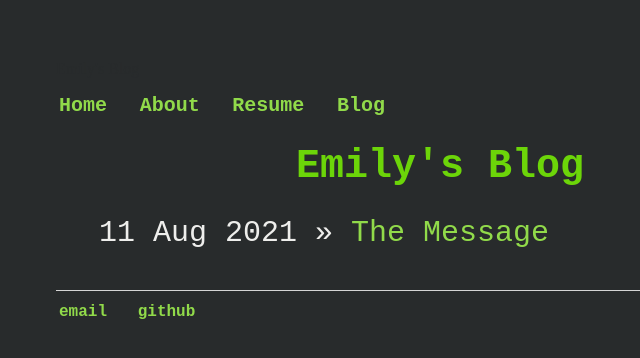
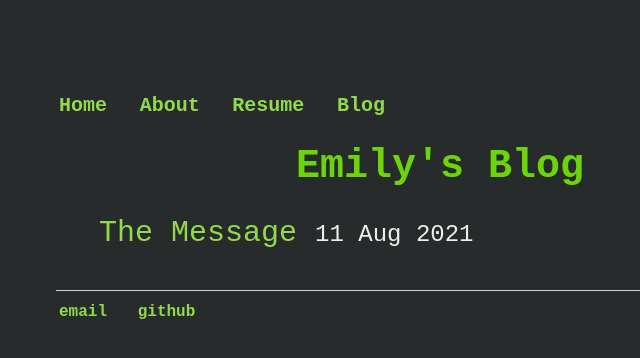
Before and after one commit to emilyjcosta5/emilyjcosta5.github.io, a Jekyll site: the page built from blog/index.html, in a window 1280 px wide. Shown: the top 358 px of the page, without its empty margins (200-840 px from the left). Built offline with Jekyll 4.4.1, drawn with Linux system fonts in a browser that asks for light colours.

Commit message:
changing format of blog

```diff
--- a/blog/index.html
+++ b/blog/index.html
@@ -6,6 +6,6 @@ title: Emily's Blog
 	<ul class="posts">
 
 	  {% for post in site.posts %}
-	    <li><span>{{ post.date | date_to_string }}</span> » <a href="{{ post.url }}" title="{{ post.title }}">{{ post.title }}</a></li>
+	  <li><a href="{{ post.url }}" title="{{ post.title }}">{{ post.title }}</a> <span style="font-size: .8em">{{ post.date | date_to_string }}</span></li>
 	  {% endfor %}
 	</ul>
```
